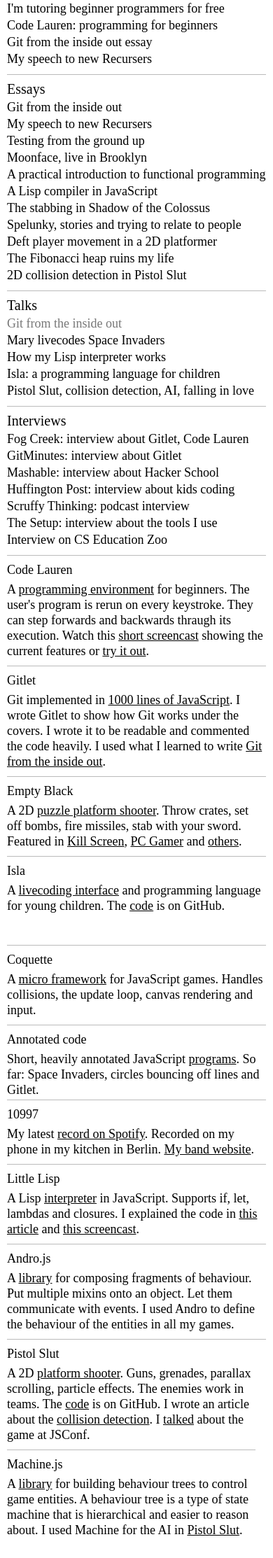
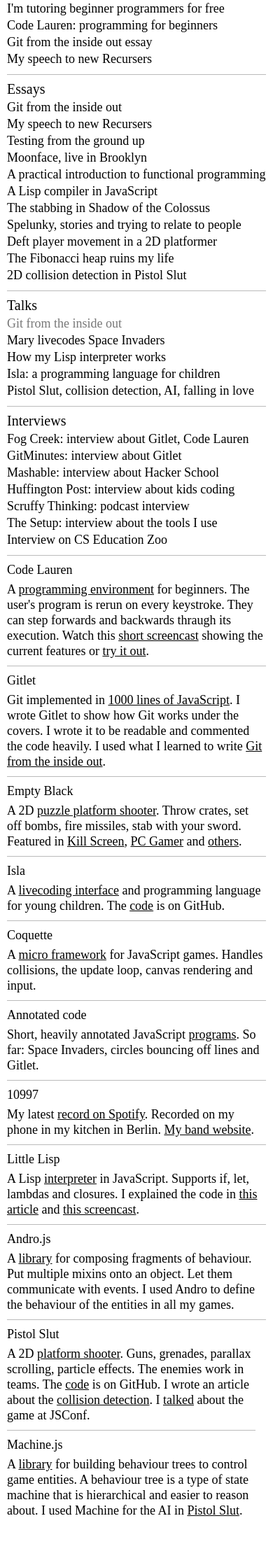
Before and after one commit to zahrabakhshalizadeh/maryrosecook.com, a Jekyll site: the page index.html, which Jekyll copies as it is, in a window 390 px wide. Shown: the part 395-2621 px from the top of the page at 70% size. Built offline with Jekyll 4.4.1, drawn with Linux system fonts in a browser that asks for light colours; Markdown is read by kramdown in place of the engine named in the settings; after the commit the page ends 2569 px from its top, so only the background shows below that.

Commit message:
make projects cinch up height on mobile

```diff
--- a/css/homepage.css
+++ b/css/homepage.css
@@ -243,7 +243,7 @@
   }
 
   .project {
-    height: auto;
+    height: auto !important;
     max-width: 100%;
     min-width: 100%;
   }
```
